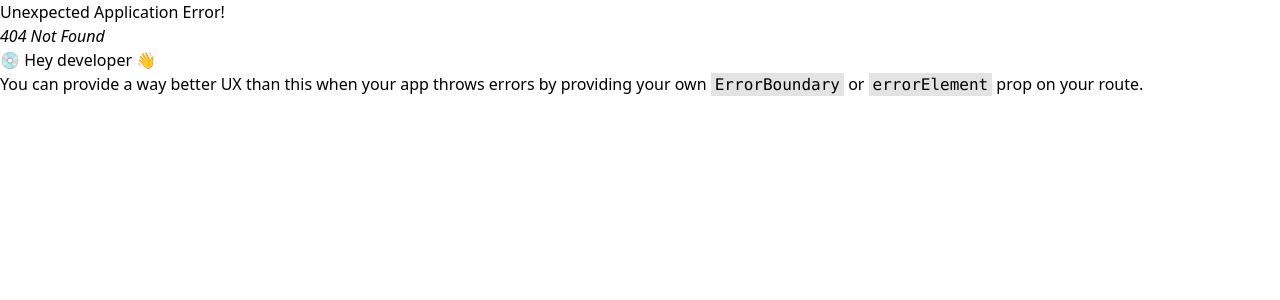
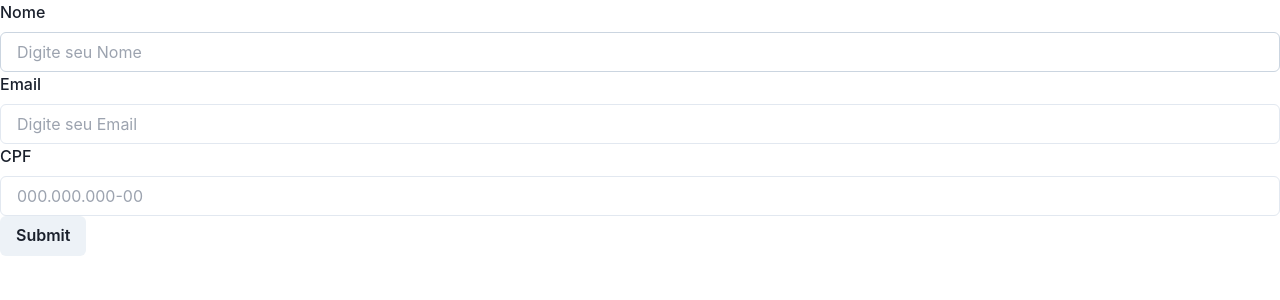
Before and after one commit to firehead-pds/development, a React (Vite) app in the folder client/: page /sign-up in a window 1280 px wide. Before the commit this address had no page. Shown: the top 300 px of the page. Built offline with nearby package versions, Linux system fonts and the light colour scheme.

Commit message:
Created signup form

```diff
--- a/client/src/App.tsx
+++ b/client/src/App.tsx
@@ -1,16 +1,14 @@
-//import FormsCadastro from './pages/FormsCadastro'
+import FormsCadastro from './pages/FormsCadastro'
 import { RouterProvider, createBrowserRouter, createRoutesFromElements, Route } from "react-router-dom"
 
 const router = createBrowserRouter(createRoutesFromElements(
-  <Route path="/" element={<div></div>}>
-    {/*<Route path="/sign-up" element={<FormsCadastro />}/>*/}
-  </Route>
+  <Route path="/sign-up" element={<FormsCadastro />} />
 ));
 
 function App() {
   return (
     <>
-      <RouterProvider router={router}/>
+      <RouterProvider router={router} />
     </>
   )
 }
--- a/client/src/main.tsx
+++ b/client/src/main.tsx
@@ -2,9 +2,12 @@ import React from 'react'
 import ReactDOM from 'react-dom/client'
 import App from './App.tsx'
 import './index.css'
+import { ChakraProvider } from '@chakra-ui/react'
 
 ReactDOM.createRoot(document.getElementById('root')!).render(
   <React.StrictMode>
-    <App />
+    <ChakraProvider resetCSS>
+      <App />
+    </ChakraProvider>
   </React.StrictMode>,
 );
--- /dev/null
+++ b/client/src/pages/FormsCadastro.tsx
@@ -0,0 +1,49 @@
+import { useForm, SubmitHandler } from 'react-hook-form';
+import {
+  FormControl,
+  FormLabel,
+  FormErrorMessage,
+  Input,
+  Button
+} from '@chakra-ui/react';
+
+interface IFormInputs {
+  Name: string
+  Email: string
+  CPF: string
+};
+
+export default function FormsCadastro() {
+  const { register, handleSubmit, formState: { errors } } = useForm<IFormInputs>({ mode: 'onBlur' });
+  const onSubmit: SubmitHandler<IFormInputs> = (data) => setTimeout(() => {alert(JSON.stringify(data, null, 2))}, 1000);
+  return (
+    <>
+      <form onSubmit={handleSubmit(onSubmit)}>
+
+        <FormControl isInvalid={errors.Name ? true : false}>
+          <FormLabel htmlFor='Name'>Nome</FormLabel>
+          <Input id='Name' type='text' placeholder='Digite seu Nome'
+            {...register('Name', { pattern: { value: /^[A-Za-z ]*$/, message: "Um nome não contém números ou caracteres especiais." } })} />
+          <FormErrorMessage>{errors.Name && errors.Name.message}</FormErrorMessage>
+        </FormControl>
+
+        <FormControl isInvalid={errors.Email ? true : false}>
+          <FormLabel htmlFor="Email">Email</FormLabel>
+          <Input id='Email' type='email' placeholder='Digite seu Email'
+            {...register('Email', { pattern: { value: /^\S+@{1}\S+[.]{1}\S+$/i, message: "Tá Errado" } })} />
+          <FormErrorMessage>{errors.Email && errors.Email.message}</FormErrorMessage>
+        </FormControl>
+
+        <FormControl isInvalid={errors.CPF ? true : false}>
+          <FormLabel htmlFor="CPF">CPF</FormLabel>
+          <Input id='CPF' type='text' placeholder='000.000.000-00'
+            {...register('CPF', { pattern: { value: /^\d{3}[.]?\d{3}[.]?\d{3}[-]?\d{2}$/, message: "O formato utilizado está errado" } })} />
+          <FormErrorMessage>{errors.CPF && errors.CPF.message}</FormErrorMessage>
+        </FormControl>
+
+        <Button type='submit'>Submit</Button>
+
+      </form>
+    </>
+  );
+};
```
Also changed, not shown: client/package.json (+6 -1 lines), 1 other file (tests, documents, lock files or other folders).
